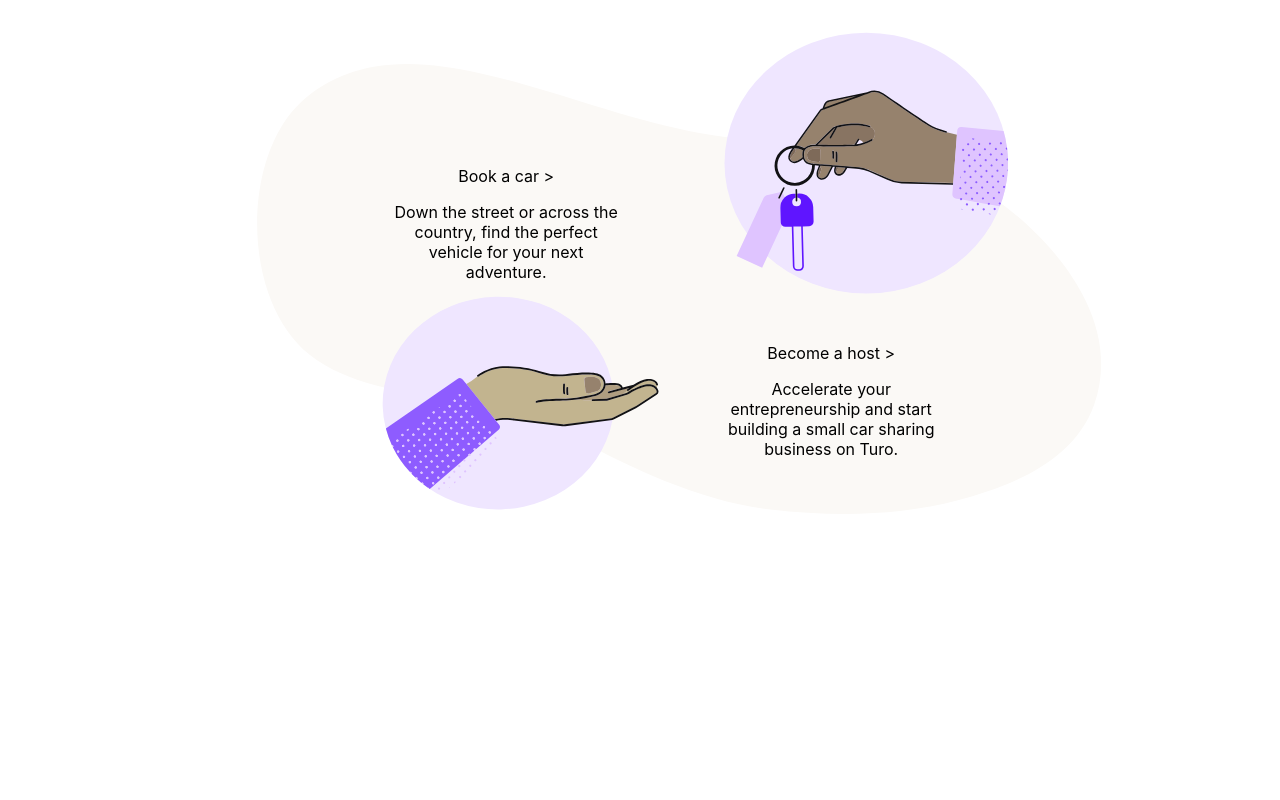
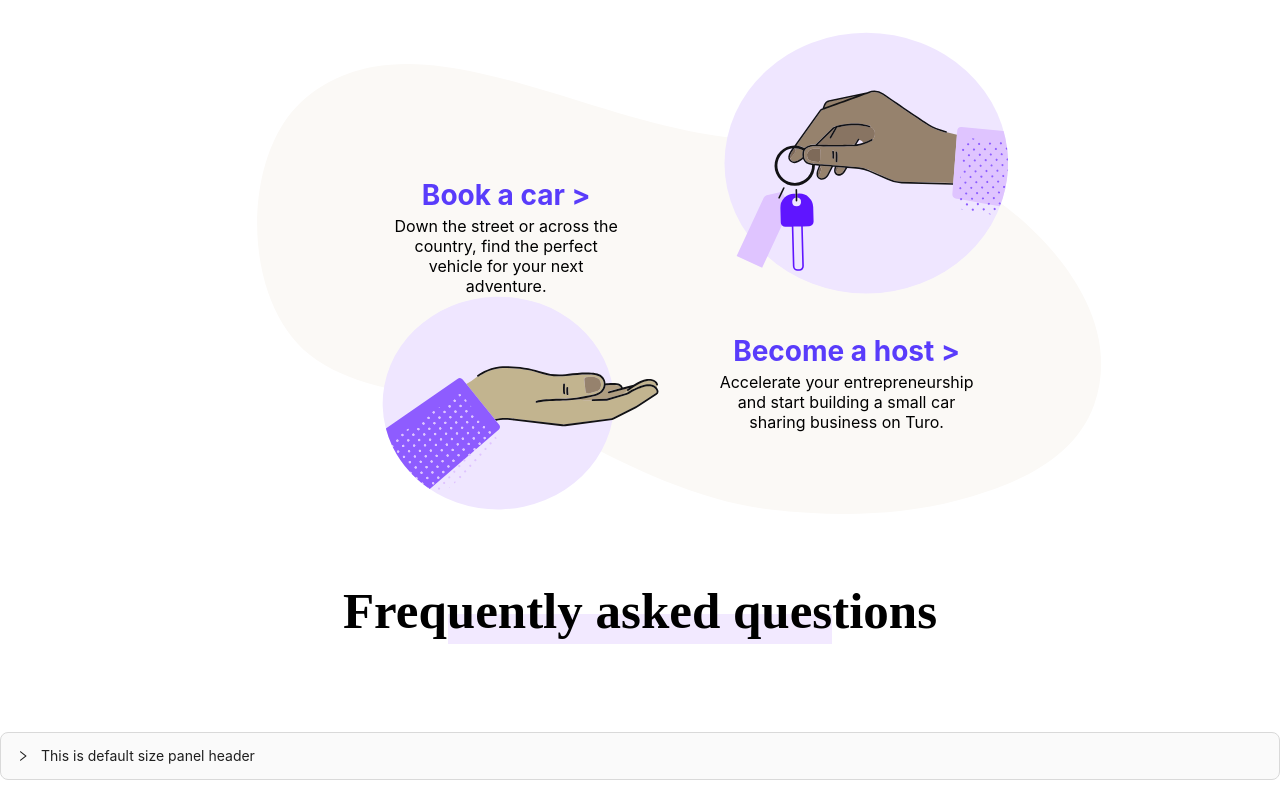
Before and after one commit to Talha-Ali150/turo, a React (Create React App) app: page / in a window 1280 px wide. Shown: the part 4018-4818 px from the top of the page. Built offline with nearby package versions, Linux system fonts and the light colour scheme.

Commit message:
accordion start

```diff
--- a/package.json
+++ b/package.json
@@ -9,6 +9,7 @@
     "@testing-library/jest-dom": "^5.16.5",
     "@testing-library/react": "^13.4.0",
     "@testing-library/user-event": "^13.5.0",
+    "antd": "^5.2.2",
     "react": "^18.2.0",
     "react-dom": "^18.2.0",
     "react-elastic-carousel": "^0.11.5",
--- a/src/App.js
+++ b/src/App.js
@@ -12,6 +12,8 @@ import GiftCard from "./components/GiftCard";
 import Heading3 from "./components/Heading3";
 import Slider5 from "./components/Slider5";
 import Image3 from "./components/Image3";
+import Heading4 from "./components/Heading4";
+import Accord from "./components/Accord";
 
 function App() {
   return (
@@ -29,6 +31,8 @@ function App() {
       <Heading3 />
       <Slider5 />
       <Image3 />
+      <Heading4 />
+      <Accord />
     </div>
   );
 }
--- /dev/null
+++ b/src/components/Accord/index.js
@@ -0,0 +1,22 @@
+import React from "react";
+import { Collapse, Divider } from "antd";
+
+const { Panel } = Collapse;
+
+const text = `
+  A dog is a type of domesticated animal.
+  Known for its loyalty and faithfulness,
+  it can be found as a welcome guest in many households across the world.
+`;
+
+export default function Accord() {
+  return (
+    <>
+      <Collapse>
+        <Panel header="This is default size panel header" key="1">
+          <p>{text}</p>
+        </Panel>
+      </Collapse>
+    </>
+  );
+}
--- /dev/null
+++ b/src/components/Heading4/index.css
@@ -0,0 +1,37 @@
+.heading1 {
+  font-family: "Times New Roman", Times, serif;
+  font-weight: bold;
+  font-size: 90px;
+  margin: 0 0 -10px 0;
+  padding: 0;
+}
+
+.subHeading4 {
+  font-family: "Times New Roman", Times, serif;
+  font-weight: bold;
+  font-size: 51px;
+  margin: 0;
+  padding: 0;
+}
+
+.subHeading4Container1 {
+  height: 130px;
+  width: 50%;
+  text-align: center;
+}
+.text4 {
+  display: flex;
+  flex-direction: column;
+  align-items: center;
+  margin: 50px auto;
+}
+
+.subHeading4Background1 {
+  height: 30px;
+  background-color: #f2e9ff;
+  position: relative;
+  top: 62px;
+  z-index: -1;
+  width: 60%;
+  left: 128px;
+}
--- /dev/null
+++ b/src/components/Heading4/index.js
@@ -0,0 +1,13 @@
+import React from "react";
+import "./index.css";
+
+export default function Heading4() {
+  return (
+    <div className="text4">
+      <div className="subHeading4Container1">
+        <div className="subHeading4Background1"></div>
+        <p className="subHeading4">Frequently asked questions</p>
+      </div>
+    </div>
+  );
+}
--- a/src/components/Image3/index.css
+++ b/src/components/Image3/index.css
@@ -2,6 +2,7 @@
   width: 60%;
   margin: 0 auto;
   position: relative;
+  height: 470px;
 }
 
 .offer1 {
@@ -14,13 +15,21 @@
 .offer2 {
   text-align: center;
   position: relative;
-  bottom: 325px;
-  width: 30%;
+  bottom: 360px;
+  width: 34%;
   left: 460px;
 }
 .offer1Head {
+  font-size: 28px;
+  color: #593cfb;
+  font-weight: bold;
+  height: 10px;
 }
 .offer2Head {
+  font-size: 28px;
+  color: #593cfb;
+  font-weight: bold;
+  height: 10px;
 }
 .offer1Para {
 }
```
Also changed, not shown: 1 other file (tests, documents, lock files or other folders).
